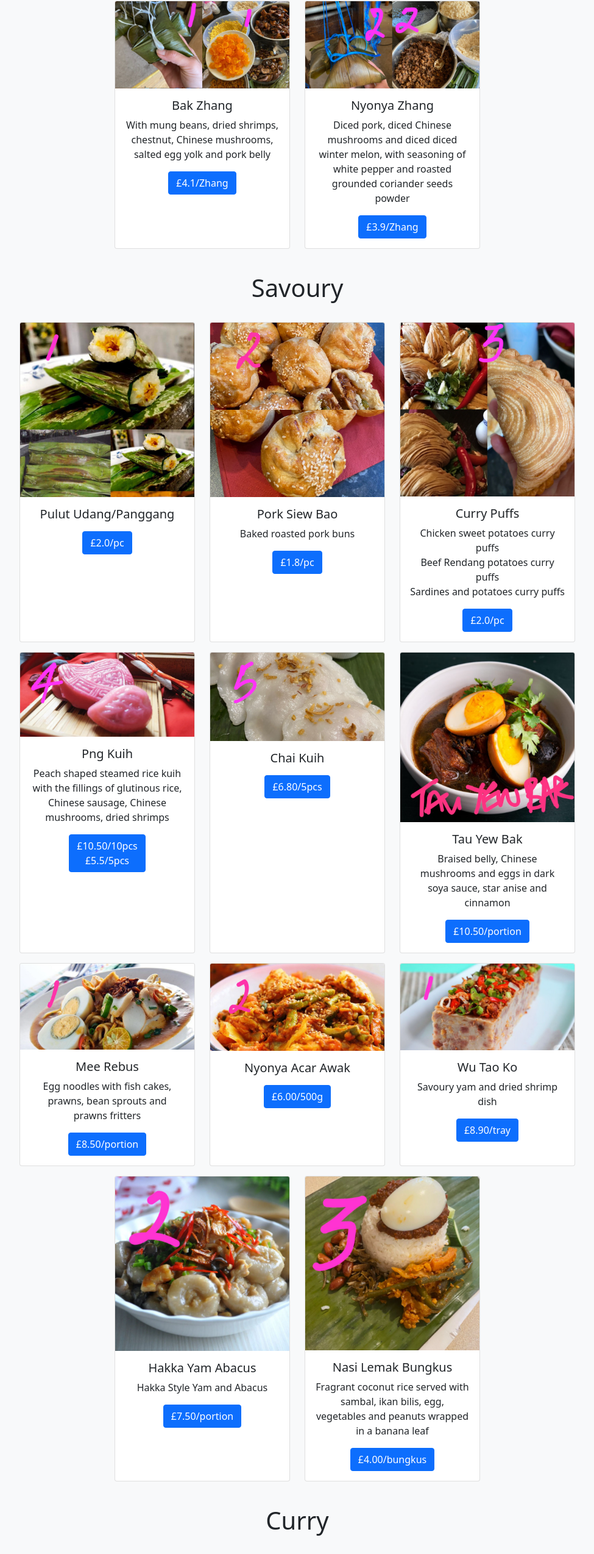
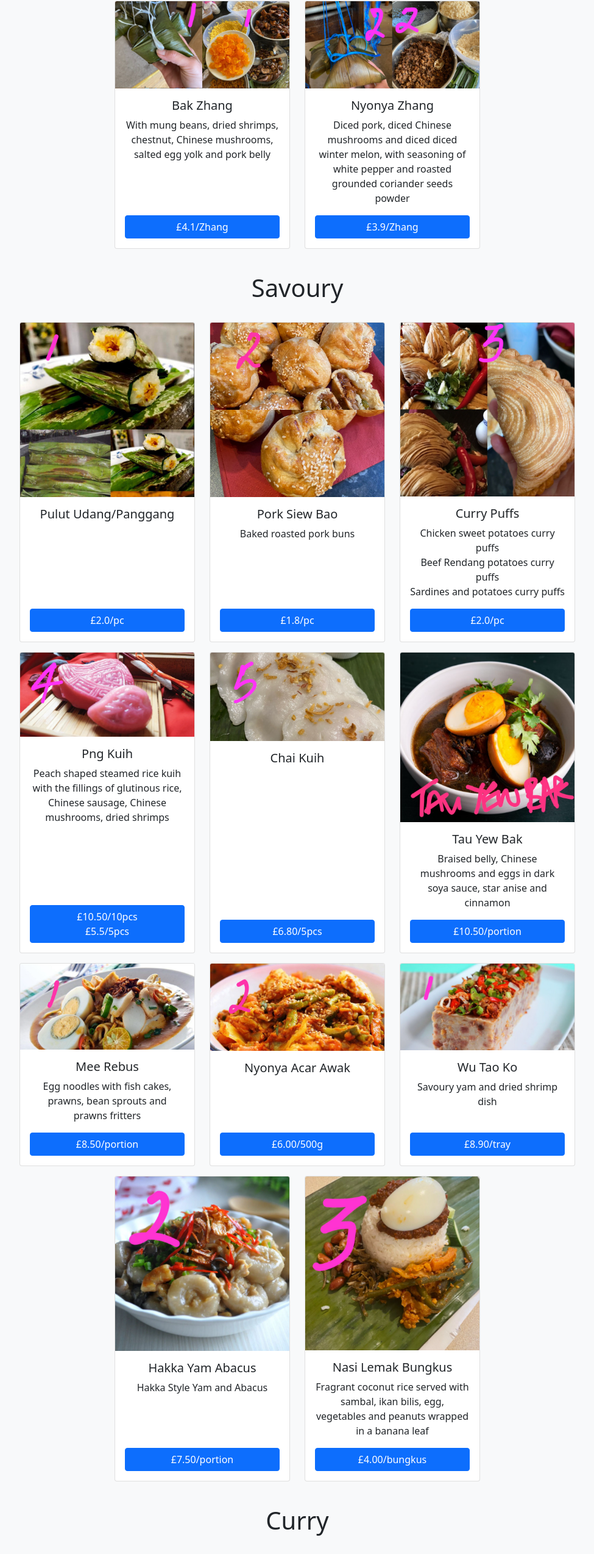
Before and after one commit to kuliyhog/auntie_menu, a React (Create React App) app: page / in a window 1280 px wide. Shown: the part 151-2699 px from the top of the page at 61% size, without its empty margins (152-1127 px from the left). Built offline with nearby package versions, Linux system fonts and the light colour scheme.

Commit message:
css to align button to bottom

```diff
--- a/src/App.js
+++ b/src/App.js
@@ -19,24 +19,24 @@ function App() {
           <Col className="col-auto mb-3 d-flex align-items-stretch" >
           <Card style={{ width: '18rem' }}>
               <Card.Img variant="top" src={process.env.PUBLIC_URL + "/Images/BakZhang.png"} />
-              <Card.Body>
+              <Card.Body className="card-body d-flex flex-column">
                 <Card.Title>Bak Zhang</Card.Title>
                 <Card.Text>
                 With mung beans, dried shrimps, chestnut, Chinese mushrooms, salted egg yolk and pork belly
                 </Card.Text>
-                <Button variant="primary">£4.1/Zhang</Button>
+                <Button className="mt-auto" variant="primary">£4.1/Zhang</Button>
               </Card.Body>
             </Card>
           </Col>
           <Col className="col-auto mb-3 d-flex align-items-stretch">
             <Card style={{ width: '18rem' }}>
               <Card.Img variant="top" src={process.env.PUBLIC_URL + "/Images/NyonyaZhang.png"} />
-              <Card.Body>
+              <Card.Body className="card-body d-flex flex-column">
                 <Card.Title>Nyonya Zhang</Card.Title>
                 <Card.Text>
                   Diced pork, diced Chinese mushrooms and diced diced winter melon, with seasoning of white pepper and roasted grounded coriander seeds powder
                 </Card.Text>
-                <Button variant="primary">£3.9/Zhang</Button>
+                <Button className="mt-auto" variant="primary">£3.9/Zhang</Button>
               </Card.Body>
             </Card>
           </Col>
@@ -48,131 +48,131 @@ function App() {
           <Col className="col-auto mb-3 d-flex align-items-stretch">
             <Card style={{ width: '18rem' }}>
               <Card.Img variant="top" src={process.env.PUBLIC_URL + "/Images/PulutUdang.png"} />
-              <Card.Body>
+              <Card.Body className="card-body d-flex flex-column">
                 <Card.Title>Pulut Udang/Panggang</Card.Title>
                 <Card.Text>
                 </Card.Text>
-                <Button variant="primary">£2.0/pc</Button>
+                <Button className="mt-auto" variant="primary">£2.0/pc</Button>
               </Card.Body>
             </Card>
           </Col>
           <Col className="col-auto mb-3 d-flex align-items-stretch">
             <Card style={{ width: '18rem' }}>
               <Card.Img variant="top" src={process.env.PUBLIC_URL + "/Images/SiewBaoPork.png"} />
-              <Card.Body>
+              <Card.Body className="card-body d-flex flex-column">
                 <Card.Title>Pork Siew Bao</Card.Title>
                 <Card.Text>
                   Baked roasted pork buns
                 </Card.Text>
-                <Button variant="primary">£1.8/pc</Button>
+                <Button className="mt-auto" variant="primary">£1.8/pc</Button>
               </Card.Body>
             </Card>
           </Col>
           <Col className="col-auto mb-3 d-flex align-items-stretch">
             <Card style={{ width: '18rem' }}>
               <Card.Img variant="top" src={process.env.PUBLIC_URL + "/Images/CurryPuffs.png"} />
-              <Card.Body>
+              <Card.Body className="card-body d-flex flex-column">
                 <Card.Title>Curry Puffs</Card.Title>
                 <Card.Text>
                 Chicken sweet potatoes curry puffs <br></br>
                 Beef Rendang potatoes curry puffs <br></br>
                 Sardines and potatoes curry puffs <br></br>
                 </Card.Text>
-                <Button variant="primary">£2.0/pc</Button>
+                <Button className="mt-auto" variant="primary">£2.0/pc</Button>
               </Card.Body>
             </Card>
           </Col>
           <Col className="col-auto mb-3 d-flex align-items-stretch">
             <Card style={{ width: '18rem' }}>
               <Card.Img variant="top" src={process.env.PUBLIC_URL + "/Images/PngKuih.png"} />
-              <Card.Body>
+              <Card.Body className="card-body d-flex flex-column">
                 <Card.Title>Png Kuih</Card.Title>
                 <Card.Text>
                   Peach shaped steamed rice kuih with the fillings of glutinous rice, Chinese sausage, Chinese mushrooms, dried shrimps
                 </Card.Text>
-                <Button variant="primary">£10.50/10pcs<br></br>£5.5/5pcs</Button>
+                <Button className="mt-auto" variant="primary">£10.50/10pcs<br></br>£5.5/5pcs</Button>
               </Card.Body>
             </Card>
           </Col>
           <Col className="col-auto mb-3 d-flex align-items-stretch">
             <Card style={{ width: '18rem' }}>
               <Card.Img variant="top" src={process.env.PUBLIC_URL + "/Images/ChaiKuih.png"} />
-              <Card.Body>
+              <Card.Body className="card-body d-flex flex-column">
                 <Card.Title>Chai Kuih</Card.Title>
                 <Card.Text>
                 </Card.Text>
-                <Button variant="primary">£6.80/5pcs</Button>
+                <Button className="mt-auto" variant="primary">£6.80/5pcs</Button>
               </Card.Body>
             </Card>
           </Col>
           <Col className="col-auto mb-3 d-flex align-items-stretch">
             <Card style={{ width: '18rem' }}>
               <Card.Img variant="top" src={process.env.PUBLIC_URL + "/Images/TauYewBak.png"} />
-              <Card.Body>
+              <Card.Body className="card-body d-flex flex-column">
                 <Card.Title>Tau Yew Bak</Card.Title>
                 <Card.Text>
                 Braised belly, Chinese mushrooms and eggs in dark soya sauce, star anise and cinnamon
                 </Card.Text>
-                <Button variant="primary">£10.50/portion</Button>
+                <Button className="mt-auto" variant="primary">£10.50/portion</Button>
               </Card.Body>
             </Card>
           </Col>
           <Col className="col-auto mb-3 d-flex align-items-stretch">
             <Card style={{ width: '18rem' }}>
               <Card.Img variant="top" src={process.env.PUBLIC_URL + "/Images/MeeRebus.png"} />
-              <Card.Body>
+              <Card.Body className="card-body d-flex flex-column">
                 <Card.Title>Mee Rebus</Card.Title>
                 <Card.Text>
                   Egg noodles with fish cakes, prawns, bean sprouts and prawns fritters
                 </Card.Text>
-                <Button variant="primary">£8.50/portion</Button>
+                <Button className="mt-auto" variant="primary">£8.50/portion</Button>
               </Card.Body>
             </Card>
           </Col>
           <Col className="col-auto mb-3 d-flex align-items-stretch">
             <Card style={{ width: '18rem' }}>
               <Card.Img variant="top" src={process.env.PUBLIC_URL + "/Images/Acar.png"} />
-              <Card.Body>
+              <Card.Body className="card-body d-flex flex-column">
                 <Card.Title>Nyonya Acar Awak</Card.Title>
                 <Card.Text>
                 </Card.Text>
-                <Button variant="primary">£6.00/500g</Button>
+                <Button className="mt-auto" variant="primary">£6.00/500g</Button>
               </Card.Body>
             </Card>
           </Col>
           <Col className="col-auto mb-3 d-flex align-items-stretch">
             <Card style={{ width: '18rem' }}>
               <Card.Img variant="top" src={process.env.PUBLIC_URL + "/Images/WuTaoKo.png"} />
-              <Card.Body>
+              <Card.Body className="card-body d-flex flex-column">
                 <Card.Title>Wu Tao Ko</Card.Title>
                 <Card.Text>
                   Savoury yam and dried shrimp dish
                 </Card.Text>
-                <Button variant="primary">£8.90/tray</Button>
+                <Button className="mt-auto" variant="primary">£8.90/tray</Button>
               </Card.Body>
             </Card>
           </Col>
           <Col className="col-auto mb-3 d-flex align-items-stretch">
             <Card style={{ width: '18rem' }}>
               <Card.Img variant="top" src={process.env.PUBLIC_URL + "/Images/HakkaYamAbacus.png"} />
-              <Card.Body>
+              <Card.Body className="card-body d-flex flex-column">
                 <Card.Title>Hakka Yam Abacus</Card.Title>
                 <Card.Text>
                   Hakka Style Yam and Abacus
                 </Card.Text>
-                <Button variant="primary">£7.50/portion</Button>
+                <Button className="mt-auto" variant="primary">£7.50/portion</Button>
               </Card.Body>
             </Card>
           </Col>
           <Col className="col-auto mb-3 d-flex align-items-stretch">
             <Card style={{ width: '18rem' }}>
               <Card.Img variant="top" src={process.env.PUBLIC_URL + "/Images/NasiLemakBungkus.png"} />
-              <Card.Body>
+              <Card.Body className="card-body d-flex flex-column">
                 <Card.Title>Nasi Lemak Bungkus</Card.Title>
                 <Card.Text>
                   Fragrant coconut rice served with sambal, ikan bilis, egg, vegetables and peanuts wrapped in a banana leaf
                 </Card.Text>
-                <Button variant="primary">£4.00/bungkus</Button>
+                <Button className="mt-auto" variant="primary">£4.00/bungkus</Button>
               </Card.Body>
             </Card>
           </Col>
@@ -184,43 +184,43 @@ function App() {
           <Col className="col-auto mb-3 d-flex align-items-stretch">
             <Card style={{ width: '18rem' }}>
               <Card.Img variant="top" src={process.env.PUBLIC_URL + "/Images/KapitanChickenCurry.png"} />
-              <Card.Body>
+              <Card.Body className="card-body d-flex flex-column">
                 <Card.Title>Nyonya Kapitan chicken curry</Card.Title>
                 <Card.Text>
                   All curry served with Nasi Kunyit or Roti Jala, please specify
                 </Card.Text>
-                <Button variant="primary">£7.50/portion</Button>
+                <Button className="mt-auto" variant="primary">£7.50/portion</Button>
               </Card.Body>
             </Card>
           </Col>
           <Col className="col-auto mb-3 d-flex align-items-stretch">
             <Card style={{ width: '18rem' }}>
               <Card.Img variant="top" src={process.env.PUBLIC_URL + "/Images/MalaysianMuttonCurry.png"} />
-              <Card.Body>
+              <Card.Body className="card-body d-flex flex-column">
                 <Card.Title>Malaysian mutton curry</Card.Title>
                 <Card.Text>
                   All curry served with Nasi Kunyit or Roti Jala, please specify
                 </Card.Text>
-                <Button variant="primary">£8.50/portion</Button>
+                <Button className="mt-auto" variant="primary">£8.50/portion</Button>
               </Card.Body>
             </Card>
           </Col>
           <Col className="col-auto mb-3 d-flex align-items-stretch">
             <Card style={{ width: '18rem' }}>
               <Card.Img variant="top" src={process.env.PUBLIC_URL + "/Images/BeefRendang.png"} />
-              <Card.Body>
+              <Card.Body className="card-body d-flex flex-column">
                 <Card.Title>Beef Rendang</Card.Title>
                 <Card.Text>
                   All curry served with Nasi Kunyit or Roti Jala, please specify
                 </Card.Text>
-                <Button variant="primary">£8.50/portion</Button>
+                <Button className="mt-auto" variant="primary">£8.50/portion</Button>
               </Card.Body>
             </Card>
           </Col>
           <Col className="col-auto mb-3 d-flex align-items-stretch">
             <Card style={{ width: '18rem' }}>
               <Card.Img variant="top" src={process.env.PUBLIC_URL + "/Images/CurrySides.png"} />
-              <Card.Body>
+              <Card.Body className="card-body d-flex flex-column">
                 <Card.Title>Served With Curry</Card.Title>
                 <Card.Text>
                   Nasi Kunyit (TOP)<br></br>
@@ -237,7 +237,7 @@ function App() {
         <Row className="justify-content-center">
           <Col className="col-auto mb-3 d-flex align-items-stretch">
             <Card style={{ width: '18rem' }}>
-              <Card.Body>
+              <Card.Body className="card-body d-flex flex-column">
                 <Card.Title>Kuihs</Card.Title>
                 <Card.Text>
                   £1.50/pc<br></br>or <br></br>£7.00/5pcs
@@ -248,55 +248,55 @@ function App() {
           <Col className="col-auto mb-3 d-flex align-items-stretch">
             <Card style={{ width: '18rem' }}>
               <Card.Img variant="top" src={process.env.PUBLIC_URL + "/Images/KuihKociPulutHitam.png"} />
-              <Card.Body>
+              <Card.Body className="card-body d-flex flex-column">
                 <Card.Title>Kuih Koci Pulut hitam</Card.Title>
                 <Card.Text>
                 </Card.Text>
-                <Button variant="primary">£1.50/pc</Button>
+                <Button className="mt-auto" variant="primary">£1.50/pc</Button>
               </Card.Body>
             </Card>
           </Col>
           <Col className="col-auto mb-3 d-flex align-items-stretch">
             <Card style={{ width: '18rem' }}>
               <Card.Img variant="top" src={process.env.PUBLIC_URL + "/Images/KuihTalam.png"} />
-              <Card.Body>
+              <Card.Body className="card-body d-flex flex-column">
                 <Card.Title>Kuih Talam</Card.Title>
                 <Card.Text>
                 </Card.Text>
-                <Button variant="primary">£1.50/pc</Button>
+                <Button className="mt-auto" variant="primary">£1.50/pc</Button>
               </Card.Body>
             </Card>
           </Col>
           <Col className="col-auto mb-3 d-flex align-items-stretch">
             <Card style={{ width: '18rem' }}>
               <Card.Img variant="top" src={process.env.PUBLIC_URL + "/Images/Serimuka.png"} />
-              <Card.Body>
+              <Card.Body className="card-body d-flex flex-column">
                 <Card.Title>Serimuka</Card.Title>
                 <Card.Text>
                 </Card.Text>
-                <Button variant="primary">£1.50/pc</Button>
+                <Button className="mt-auto" variant="primary">£1.50/pc</Button>
               </Card.Body>
             </Card>
           </Col>
           <Col className="col-auto mb-3 d-flex align-items-stretch">
             <Card style={{ width: '18rem' }}>
               <Card.Img variant="top" src={process.env.PUBLIC_URL + "/Images/AngkuKuih.png"} />
-              <Card.Body>
+              <Card.Body className="card-body d-flex flex-column">
                 <Card.Title>Angku Kuih</Card.Title>
                 <Card.Text>
                 </Card.Text>
-                <Button variant="primary">£1.50/pc</Button>
+                <Button className="mt-auto" variant="primary">£1.50/pc</Button>
               </Card.Body>
             </Card>
           </Col>
           <Col className="col-auto mb-3 d-flex align-items-stretch">
             <Card style={{ width: '18rem' }}>
               <Card.Img variant="top" src={process.env.PUBLIC_URL + "/Images/BingkaUbiKayu.png"} />
-              <Card.Body>
+              <Card.Body className="card-body d-flex flex-column">
                 <Card.Title>BingkaUbiKayu</Card.Title>
                 <Card.Text>
                 </Card.Text>
-                <Button variant="primary">£1.50/pc</Button>
+                <Button className="mt-auto" variant="primary">£1.50/pc</Button>
               </Card.Body>
             </Card>
           </Col>
```
Also changed, not shown: src/App.css (+0 -8 lines).
